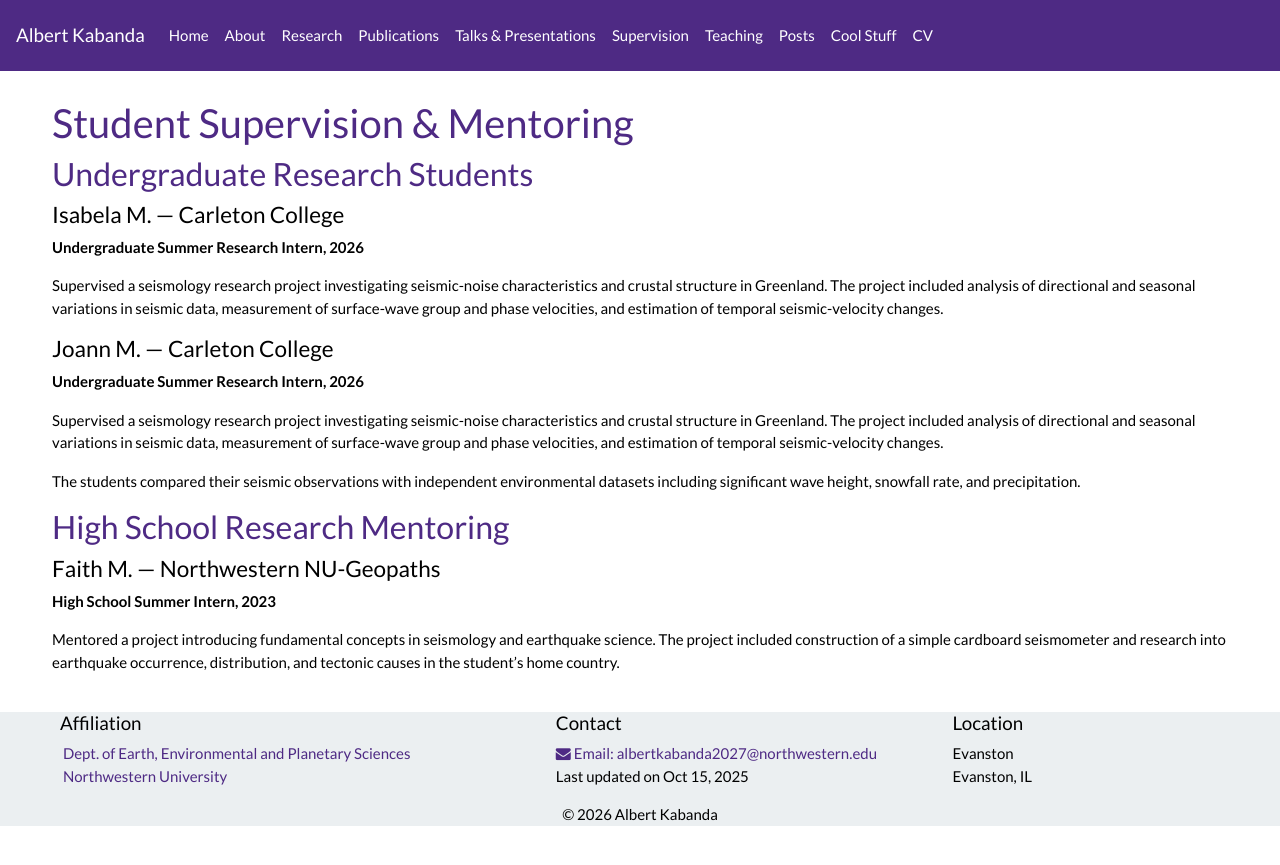
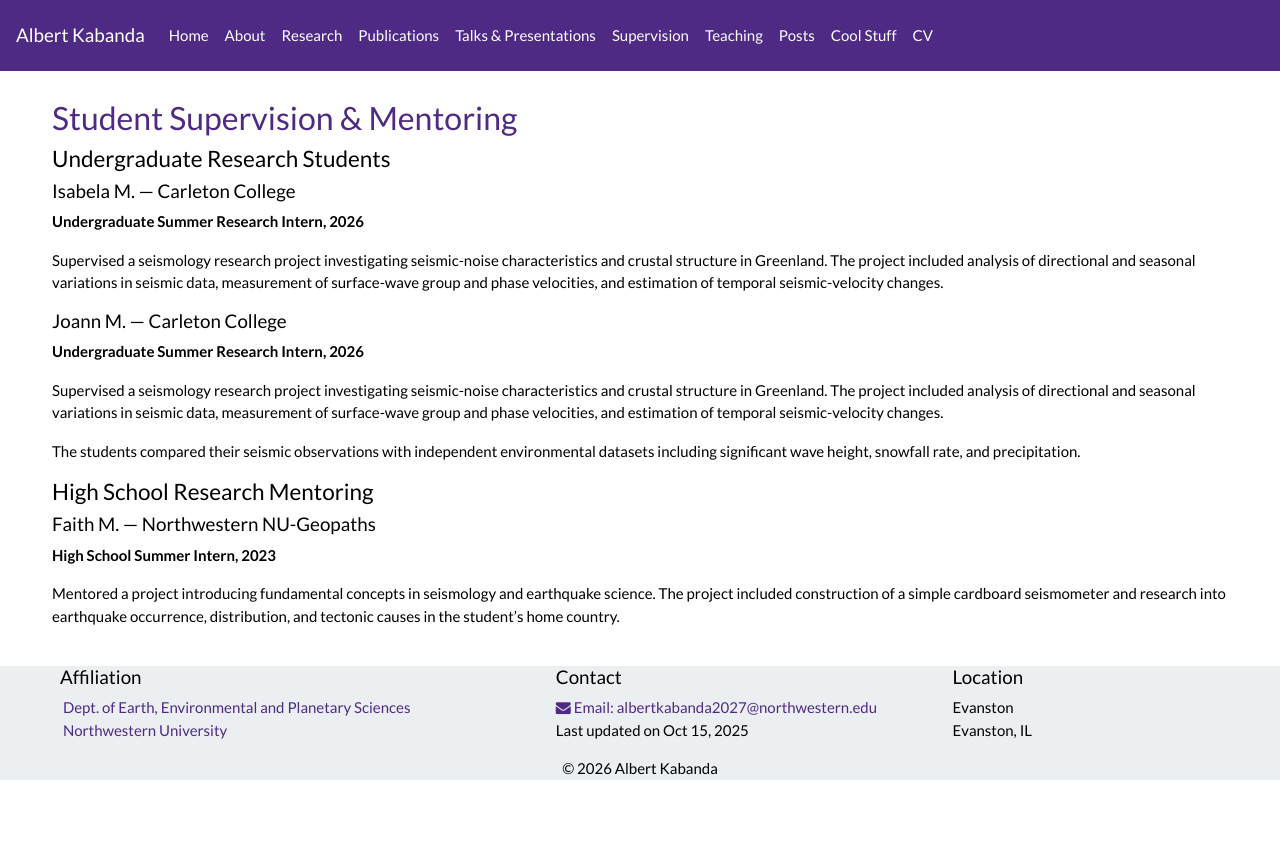
Before and after one commit to albertkabanda/albertkabanda.github.io, a Jekyll site: the page built from _pages/Supervision.md, in a window 1280 px wide. Shown: the top 865 px of the page. Built offline with Jekyll 4.4.1, drawn with Linux system fonts in a browser that asks for light colours; nearby versions of some CDN libraries; a style sheet for code colours, icons or effects is not loaded.

```diff
--- a/_pages/Supervision.md
+++ b/_pages/Supervision.md
@@ -3,25 +3,25 @@ layout: page
 permalink: /Supervision/
 ---
 
-## Student Supervision & Mentoring
+### Student Supervision & Mentoring
 
-### Undergraduate Research Students
+#### Undergraduate Research Students
 
-#### Isabela M. — Carleton College
+##### Isabela M. — Carleton College
 **Undergraduate Summer Research Intern, 2026**
 
 Supervised a seismology research project investigating seismic-noise characteristics and crustal structure in Greenland. The project included analysis of directional and seasonal variations in seismic data, measurement of surface-wave group and phase velocities, and estimation of temporal seismic-velocity changes.
 
-#### Joann M. — Carleton College
+##### Joann M. — Carleton College
 **Undergraduate Summer Research Intern, 2026**
 
 Supervised a seismology research project investigating seismic-noise characteristics and crustal structure in Greenland. The project included analysis of directional and seasonal variations in seismic data, measurement of surface-wave group and phase velocities, and estimation of temporal seismic-velocity changes.
 
 The students compared their seismic observations with independent environmental datasets including significant wave height, snowfall rate, and precipitation.
 
-### High School Research Mentoring
+#### High School Research Mentoring
 
-#### Faith M. — Northwestern NU-Geopaths
+##### Faith M. — Northwestern NU-Geopaths
 **High School Summer Intern, 2023**
 
 Mentored a project introducing fundamental concepts in seismology and earthquake science. The project included construction of a simple cardboard seismometer and research into earthquake occurrence, distribution, and tectonic causes in the student's home country.
```
